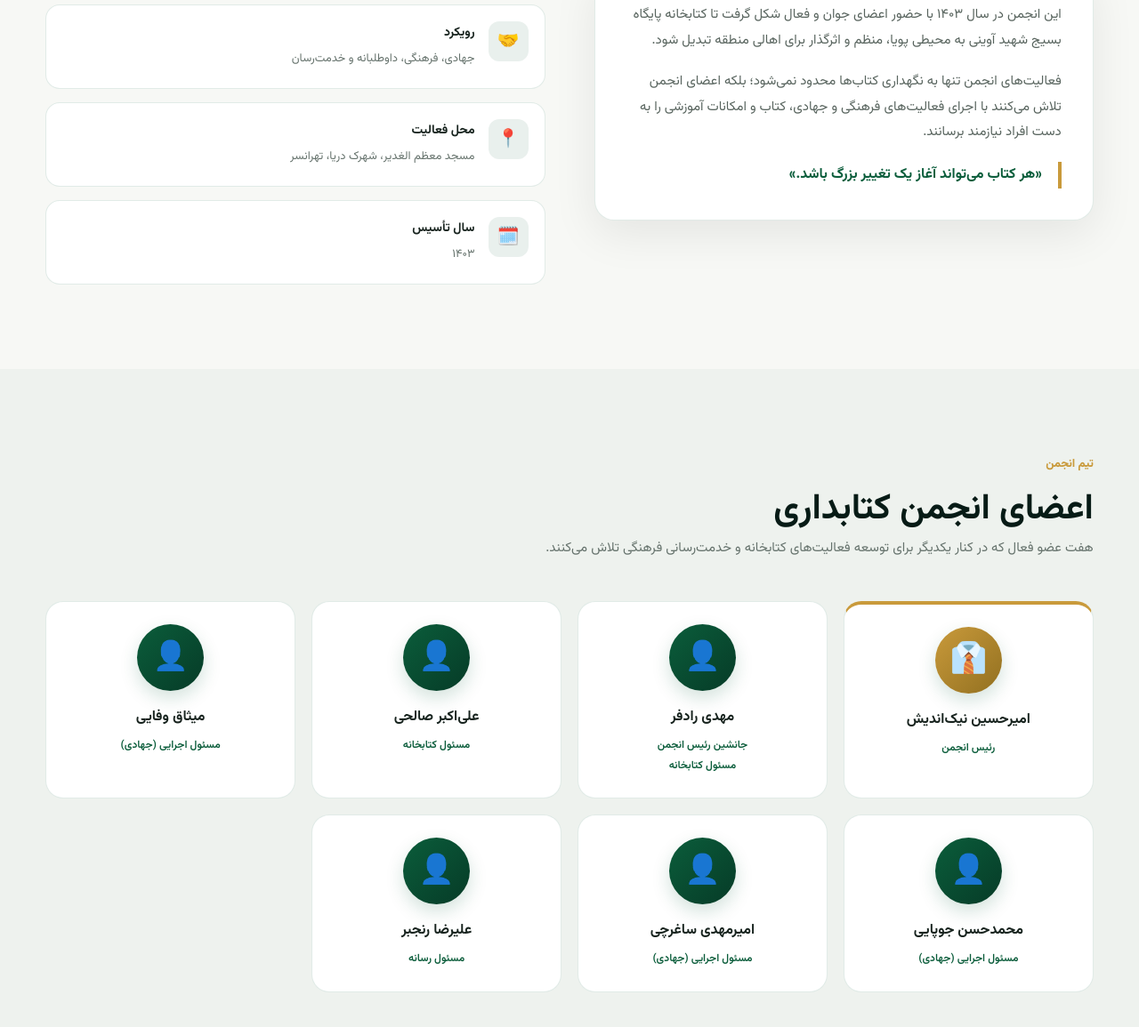
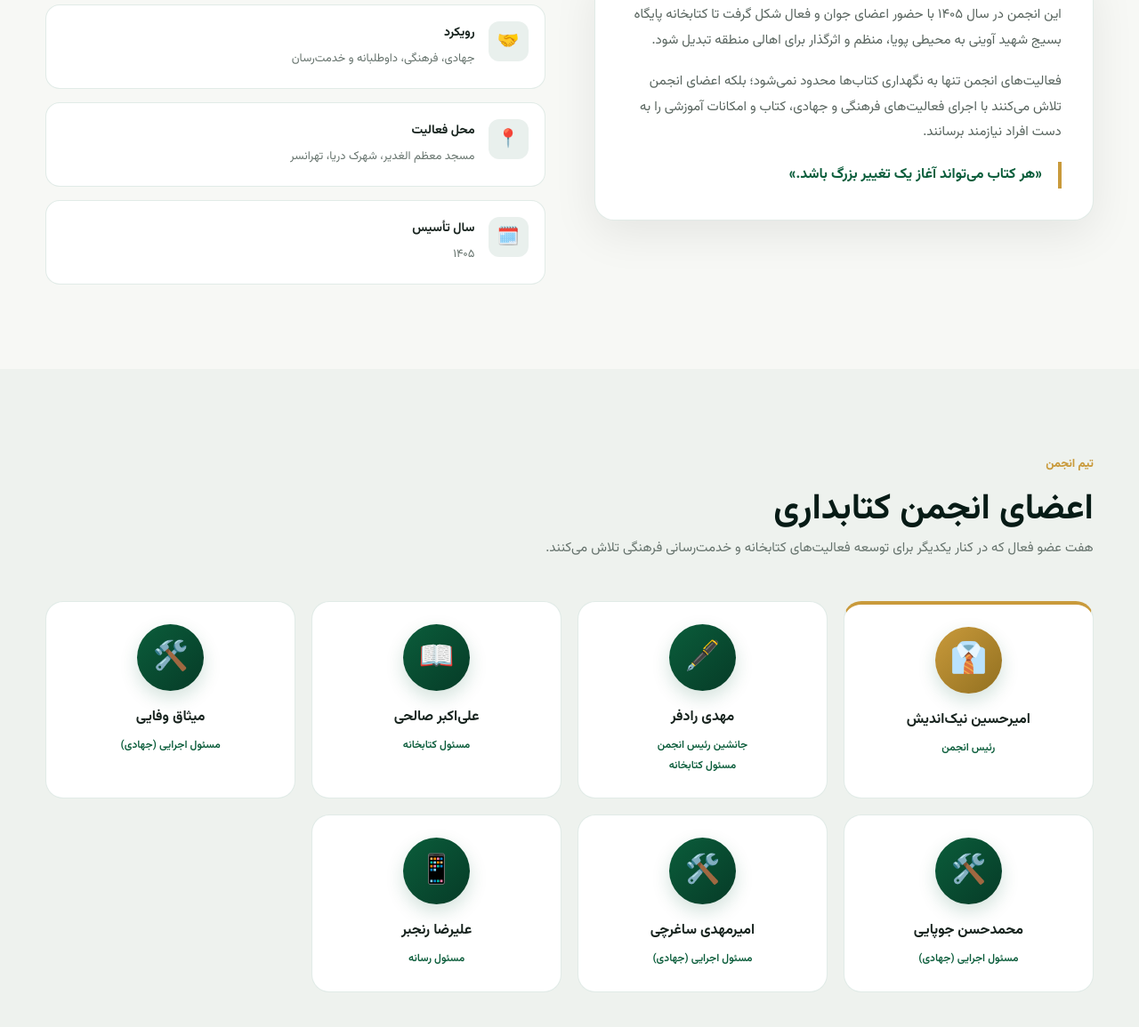
Before and after one commit to avinilibrary/avinilibrary.github.io, a plain HTML site: page index.html in a window 1280 px wide. Shown: the part 1367-2522 px from the top of the page at 89% size. Drawn offline with Linux system fonts and the light colour scheme.

Commit message:
Update index.html

```diff
--- a/index.html
+++ b/index.html
@@ -819,7 +819,7 @@ footer ul{
 <div class="hero-content">
 
     <div class="hero-badge">
-        ✦ تأسیس در سال ۱۴۰۳
+        ✦ تأسیس در سال ۱۴۰۵
     </div>
 
     <h1>
@@ -895,7 +895,7 @@ footer ul{
 <div class="about-card">
 
     <p>
-        این انجمن در سال ۱۴۰۳ با حضور اعضای جوان و فعال
+        این انجمن در سال ۱۴۰۵ با حضور اعضای جوان و فعال
         شکل گرفت تا کتابخانه پایگاه بسیج شهید آوینی
         به محیطی پویا، منظم و اثرگذار برای اهالی منطقه
         تبدیل شود.
@@ -944,7 +944,7 @@ footer ul{
         <div class="info-icon">🗓️</div>
         <div>
             <strong>سال تأسیس</strong>
-            <span>۱۴۰۳</span>
+            <span>۱۴۰۵</span>
         </div>
     </div>
 
@@ -979,7 +979,7 @@ footer ul{
 
     <!-- سایر اعضا: آیکون ثابت -->
     <div class="member">
-        <div class="member-avatar">👤</div>
+        <div class="member-avatar">🖋️</div>
         <h3>مهدی رادفر</h3>
         <p>
             جانشین رئیس انجمن<br>
@@ -988,31 +988,31 @@ footer ul{
     </div>
 
     <div class="member">
-        <div class="member-avatar">👤</div>
+        <div class="member-avatar">📖</div>
         <h3>علی‌اکبر صالحی</h3>
         <p>مسئول کتابخانه</p>
     </div>
 
     <div class="member">
-        <div class="member-avatar">👤</div>
+        <div class="member-avatar">🛠️</div>
         <h3>میثاق وفایی</h3>
         <p>مسئول اجرایی (جهادی)</p>
     </div>
 
     <div class="member">
-        <div class="member-avatar">👤</div>
+        <div class="member-avatar">🛠️</div>
         <h3>محمدحسن جوپایی</h3>
         <p>مسئول اجرایی (جهادی)</p>
     </div>
 
     <div class="member">
-        <div class="member-avatar">👤</div>
+        <div class="member-avatar">🛠️</div>
         <h3>امیرمهدی ساغرچی</h3>
         <p>مسئول اجرایی (جهادی)</p>
     </div>
 
     <div class="member">
-        <div class="member-avatar">👤</div>
+        <div class="member-avatar">📱</div>
         <h3>علیرضا رنجبر</h3>
         <p>مسئول رسانه</p>
     </div>
```
